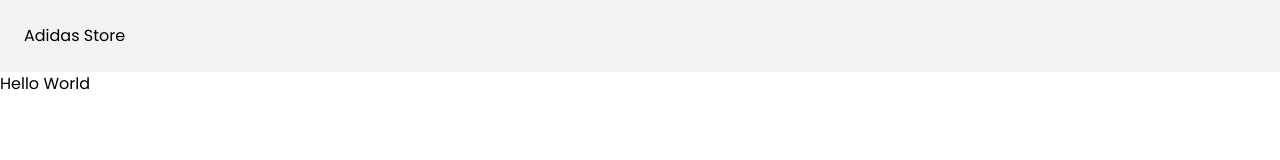
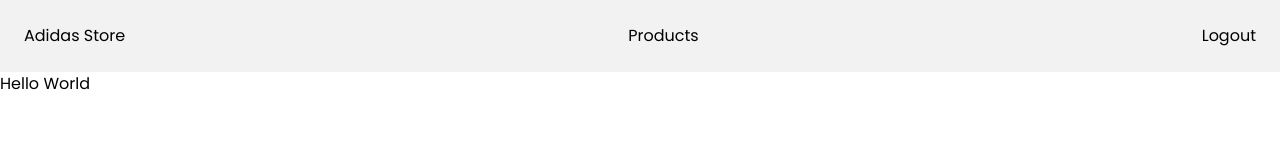
Before and after one commit to alditegarprakoso/next-kang-avip, a Next.js app in the folder pages-router/: page / in a window 1280 px wide. Shown: the top 160 px of the page. Built offline with nearby package versions, Linux system fonts and the light colour scheme.

Commit message:
rename directory

```diff
--- a/pages-router/src/components/layouts/Navbar/index.tsx
+++ b/pages-router/src/components/layouts/Navbar/index.tsx
@@ -1,9 +1,26 @@
-import styles from './Navbar.module.css'
+import Link from "next/link";
+import styles from "./Navbar.module.css";
 
 function Navbar() {
   return (
     <div className={styles.navbar}>
-      <div>Adidas Store</div>
+      <div className="flex justify-between w-full">
+        <div>
+          <p>
+            <Link href="/">Adidas Store</Link>
+          </p>
+        </div>
+        <div>
+          <p>
+            <Link href="/products">Products</Link>
+          </p>
+        </div>
+        <div>
+          <p>
+            <Link href="/">Logout</Link>
+          </p>
+        </div>
+      </div>
     </div>
   );
 }
--- a/pages-router/src/pages/product/index.tsx
+++ b/pages-router/src/pages/products/index.tsx
@@ -1,11 +1,11 @@
 import { useRouter } from "next/router";
 import { useState, useEffect } from "react";
-import Image from "next/image";
 import useSWR from "swr";
 
 import styles from "./Products.module.css";
 import { fetcher, formatRupiah } from "@/helper/helper";
 import SkeletonComponent from "@/components/elements/Skeleton";
+import Head from "next/head";
 
 type ProductType = {
   id: number;
@@ -40,13 +40,15 @@ function ProductPage() {
 
   return (
     <>
+    <Head>
+      <title>Product Page</title>
+    </Head>
       <div className={styles.container}>
         <h1>Product Page</h1>
         {!isLoading && data.data.length > 0 ? (
           <div className={styles.wrapCard}>
             {data.data.map((product: ProductType) => (
               <div key={product.id} className={styles.card}>
-                {/* <Image src={product.image} alt={product.name} width={200} height={200} /> */}
                 <img src={product.image} alt={product.name} />
                 <p className={styles.category}>{product.category}</p>
                 <p className={styles.name}>{product.name}</p>
```
Also changed, not shown: pages-router/src/pages/products/Products.module.css (renamed from pages-router/src/pages/product/Products.module.css), pages-router/src/pages/products/[id]/detail.tsx (renamed from pages-router/src/pages/product/[id]/detail.tsx).
